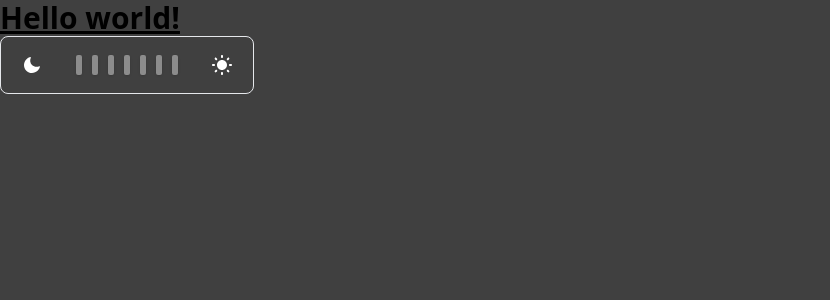
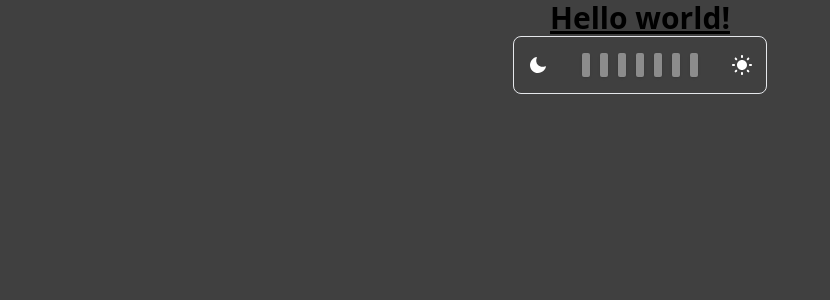
Before and after one commit to gthrm/progress-bar, a SvelteKit app: page / in a window 1280 px wide. Shown: the top 300 px of the page, without its empty margins (0-830 px from the left). Built offline with nearby package versions, Linux system fonts and the light colour scheme.

Commit message:
fix: styles

```diff
--- a/src/lib/components/BarItem/index.svelte
+++ b/src/lib/components/BarItem/index.svelte
@@ -3,4 +3,4 @@
 	export let preActive = false;
 </script>
 
-<div class="w-2 h-6 bg-white bg-opacity-40 rounded-[3px] sm:w-1.5 sm:h-5 sm:rounded-sm shadow" />
+<div class="bg-white bg-opacity-40 shadow sm:w-2 w-1.5 sm:h-6 h-5 sm:rounded-sm rounded-[3px]" />
--- a/src/routes/+page.svelte
+++ b/src/routes/+page.svelte
@@ -13,8 +13,10 @@
 	const optimum = 0.5;
 </script>
 
-<h1 class="text-3xl font-bold underline">Hello world!</h1>
-<ProgressBar {value} {min} {max} {optimum} />
+<div class="root w-screen flex items-center justify-center flex-col m-2 sm:m-0">
+	<h1 class="text-3xl font-bold underline">Hello world!</h1>
+	<ProgressBar {value} {min} {max} {optimum} />
+</div>
 
 <style lang="postcss">
 	:global(html) {
```
